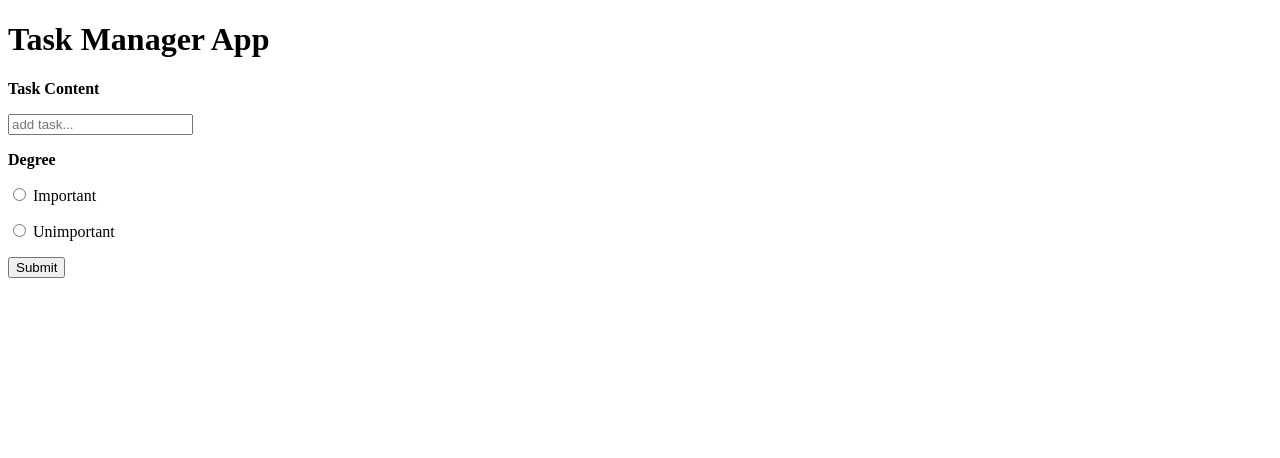
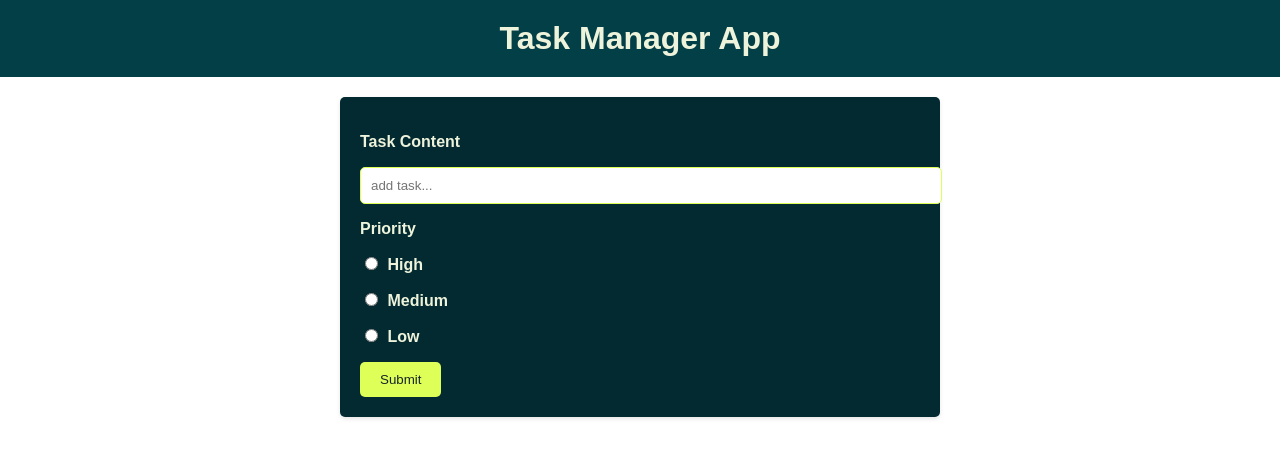
Before and after one commit to Saintify13/todos-flask-app, a Flask app: template templates/index.html in a window 1280 px wide. Shown: the top 458 px of the page. Run offline with Flask 3, Linux system fonts and the light colour scheme; the template is opened without the code that fills it, so the values that code supplies are empty.

Commit message:
Add styles to the flask app

```diff
--- /dev/null
+++ b/static/css/styles.css
@@ -0,0 +1,73 @@
+body, h1 {
+    margin: 0;
+    padding: 0;
+}
+
+body {
+    font-family: Arial, Helvetica, sans-serif;
+    color: #eef3db;
+}
+
+h1 {
+    color: #eef3db;
+    background-color: #033f47;
+    padding: 20px;
+    text-align: center;
+}
+
+.content {
+    max-width: 600px;
+    padding: 20px;
+    margin: 0 auto;
+}
+
+form {
+    background-color: #022a30;
+    padding: 20px;
+    border-radius: 5px;
+    box-shadow: 0 2px 4px rgba(0, 0, 0, 0.1);
+}
+
+form p {
+    margin: 10px, 0;
+}
+
+label {
+    font-weight: bold;
+}
+
+input[type="text"] {
+    width: 100%;
+    padding: 10px;
+    border: 1px solid #deff58;
+    border-radius: 5px;
+}
+
+input[type="radio"] {
+    margin-right: 5px;
+}
+
+button {
+    background-color: #deff58;
+    color: #172425;
+    padding: 10px 20px;
+    border: none;
+    border-radius: 5px;
+    cursor: pointer;
+}
+
+button:hover {
+    background-color: #e0f780;
+}
+
+.task {
+    background-color: #033f47;
+    padding: 20px;
+    margin: 10px 0;
+    border-radius: 5px;
+    box-shadow: 0 2px 4px rgba(0, 0, 0, 0.1);
+}
+
+.task p {
+    margin: 0;
+}
--- a/templates/index.html
+++ b/templates/index.html
@@ -4,6 +4,7 @@
     <meta charset="UTF-8">
     <meta name="viewport" content="width=device-width, initial-scale=1.0">
     <link rel="stylesheet" href="{{url_for('static', filename='css/styles.css')}}">
+    <!--<link rel="stylesheet" href="static/styles.css">-->
     <title>Todos Flask App</title>
 </head>
 <body>
@@ -17,15 +18,19 @@
                 <input type="text" name="content" placeholder="add task...">
             </p>
             <p>
-                <b><label for="degree">Degree</label></b>
+                <b><label for="priority">Priority</label></b>
             </p>
             <p>
-                <input type="radio" id="degree-0" name="degree" value="important" required>
-                <label for="degree-0">Important</label>
+                <input type="radio" id="priority-0" name="priority" value="high" required>
+                <label for="priority-0">High</label>
             </p>
-            <p></p>
-                <input type="radio" id="degree-1" name="degree" value="unimportant" required>
-                <label for="degree-1">Unimportant</label>
+            <p>
+                <input type="radio" id="priority-1" name="priority" value="medium" required>
+                <label for="priority-1">Medium</label>
+            </p>
+            <p>
+                <input type="radio" id="priority-2" name="priority" value="low" required>
+                <label for="priority-2">Low</label>
             </p>
             <button type="submit">Submit</button>
         </form>
```
Also changed, not shown: README.md, static/styles.css (deleted).
